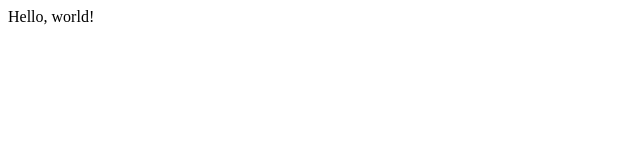
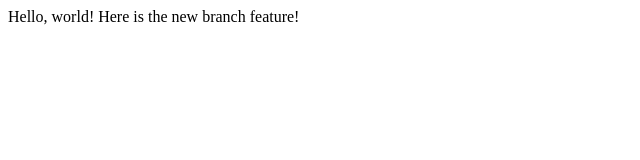
Before and after one commit to T-Geetha/lecture, a plain HTML site: page index.html in a window 1280 px wide. Shown: the whole page, without its empty margins (0-640 px from the left). Drawn offline with Linux system fonts and the light colour scheme.

Commit message:
New branch conttent

```diff
--- a/index.html
+++ b/index.html
@@ -5,5 +5,6 @@
   </head>
   <body>
     Hello, world!
+  Here is the new branch feature!
   </body>
 </html>
```
